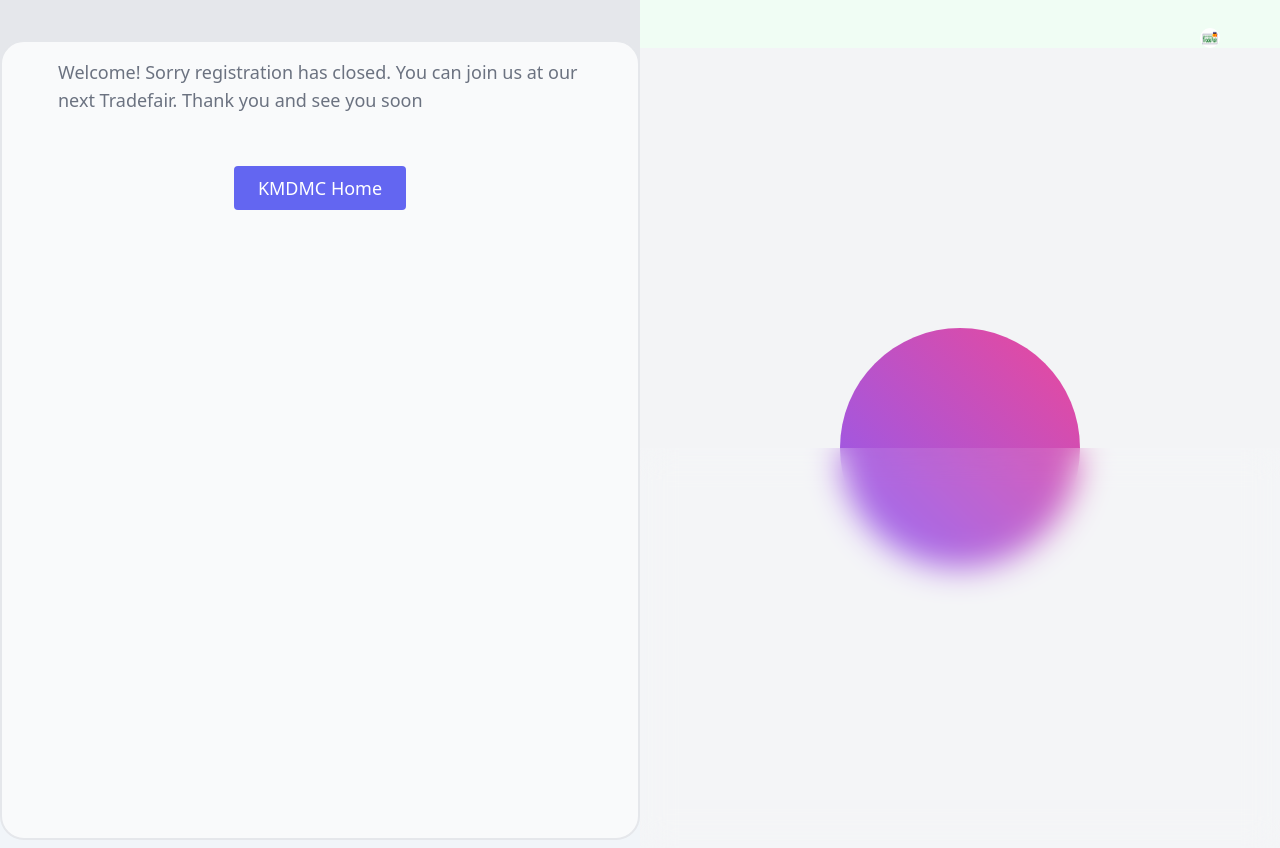
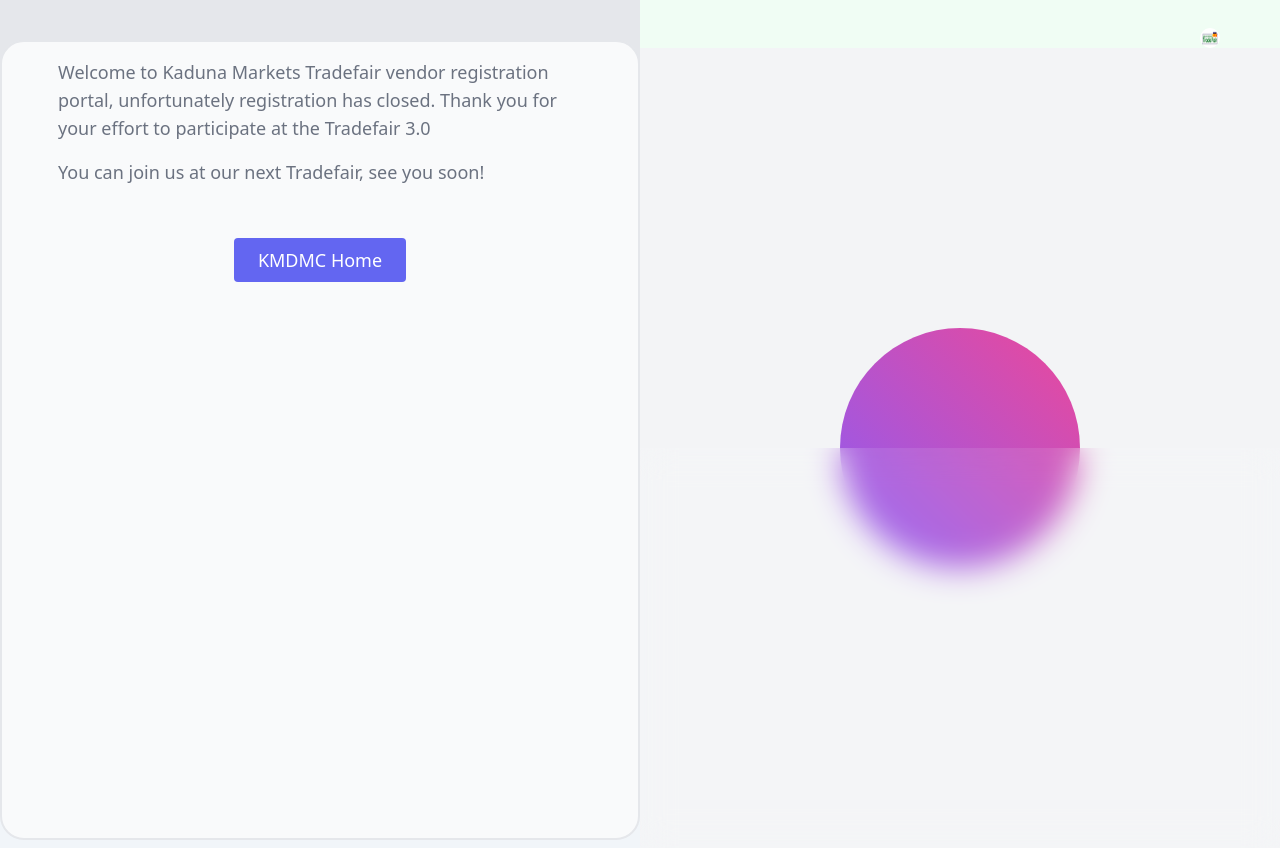
Before and after one commit to general-Dee/kmdmc, a Next.js app: page /tradefair/vendor in a window 1280 px wide. Built offline with nearby package versions, Linux system fonts and the light colour scheme.

Commit message:
final reg closed

```diff
--- a/pages/tradefair/vendor.tsx
+++ b/pages/tradefair/vendor.tsx
@@ -80,7 +80,8 @@
             <div className='w-full flex h-screen lg:w-1/2 bg-gray-200 items-center justify-center'>
               <div className='bg-gray-50 px-14 mt-20 h-screen rounded-3xl bottom-0 border-2 border-gray-200'>
                 {/* <h1 className='text-3xl font-semibold mt-12'>Kaduna Markets Tradefair</h1> */}
-                    <p className='font-medium text-lg text-gray-500 mt-4'>Welcome! Sorry registration has closed. You can join us at our next Tradefair. Thank you and see you soon</p>
+                    <p className='font-medium text-lg text-gray-500 mt-4'>Welcome to Kaduna Markets Tradefair vendor registration portal, unfortunately registration has closed. Thank you for your effort to participate at the Tradefair 3.0 </p>
+                    <p className='font-medium text-lg text-gray-500 mt-4'>You can join us at our next Tradefair, see you soon!</p>
 
 
                     <div className="flex justify-center my-10">
```
